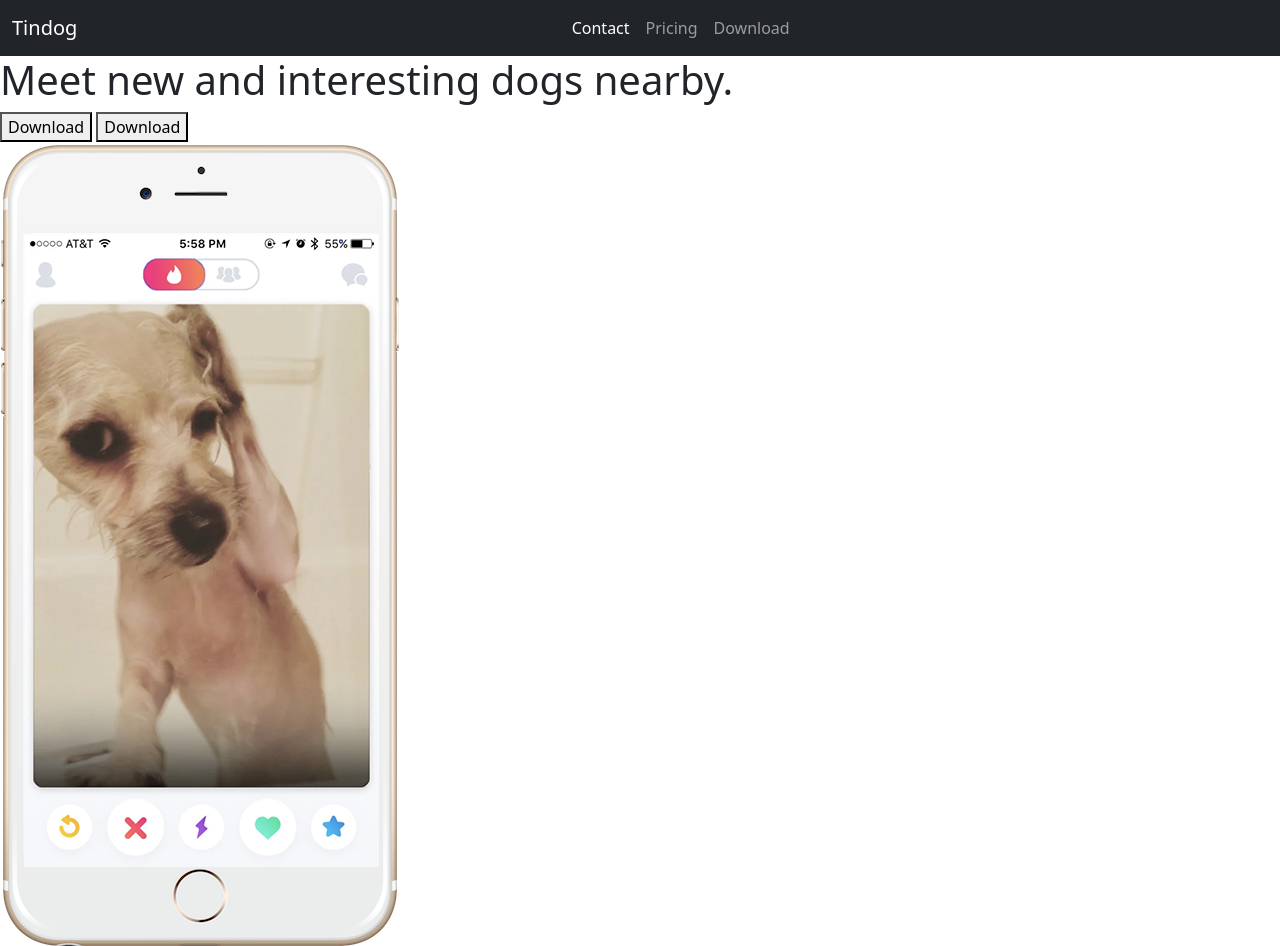
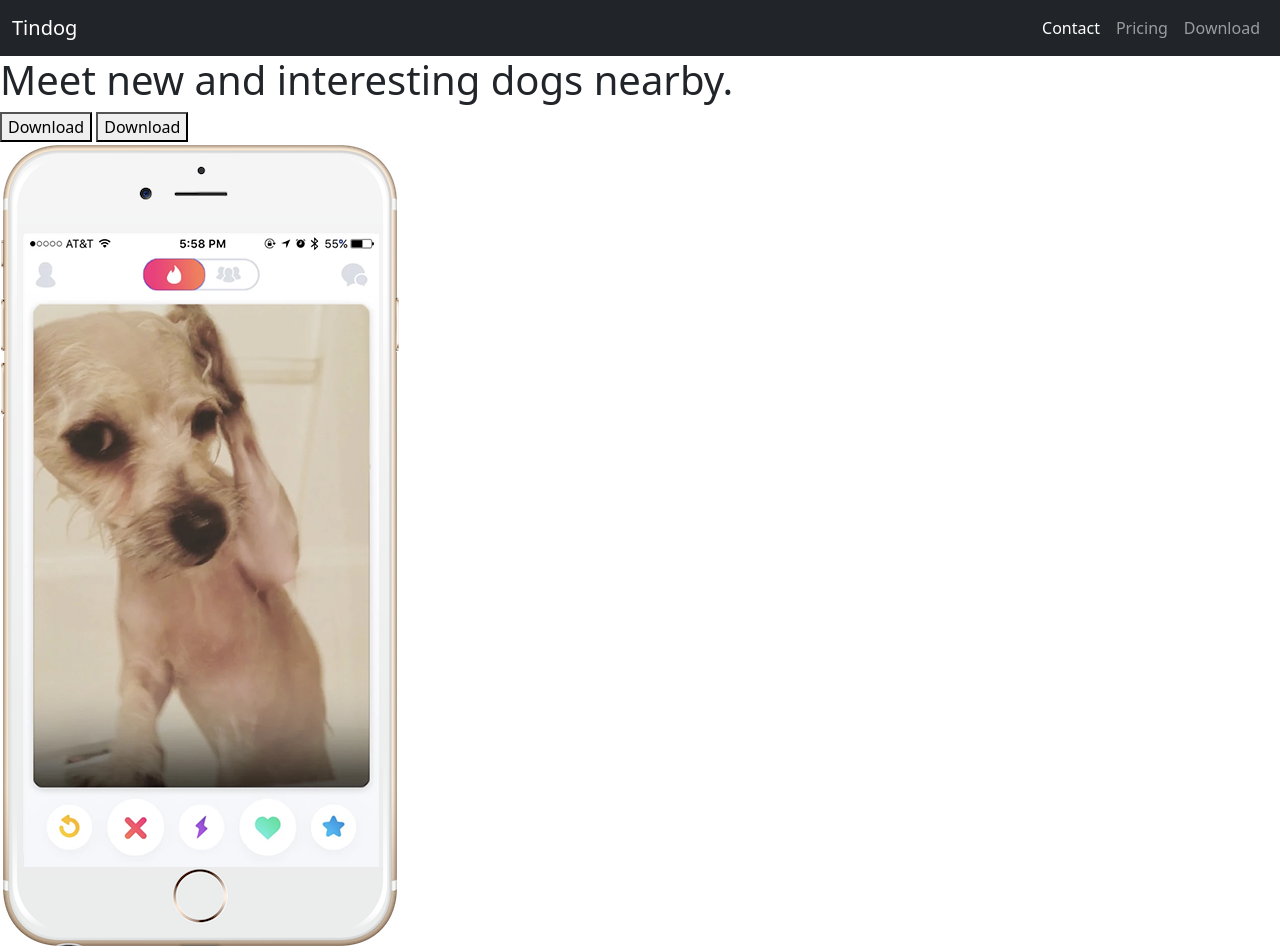
Before and after one commit to johnivanpuayap/TinDog, a plain HTML site: page index.html in a window 1280 px wide. Shown: the top 946 px of the page. Drawn offline with nearby package versions, Linux system fonts and the light colour scheme.

Commit message:
Add Navigation Bar

```diff
--- a/index.html
+++ b/index.html
@@ -34,7 +34,7 @@
             <span class="navbar-toggler-icon"></span>
           </button>
           <div class="collapse navbar-collapse" id="navbarNav">
-            <ul class="navbar-nav m-auto">
+            <ul class="navbar-nav ms-auto">
               <li class="nav-item">
                 <a class="nav-link active" aria-current="page" href="#"
                   >Contact</a
```
